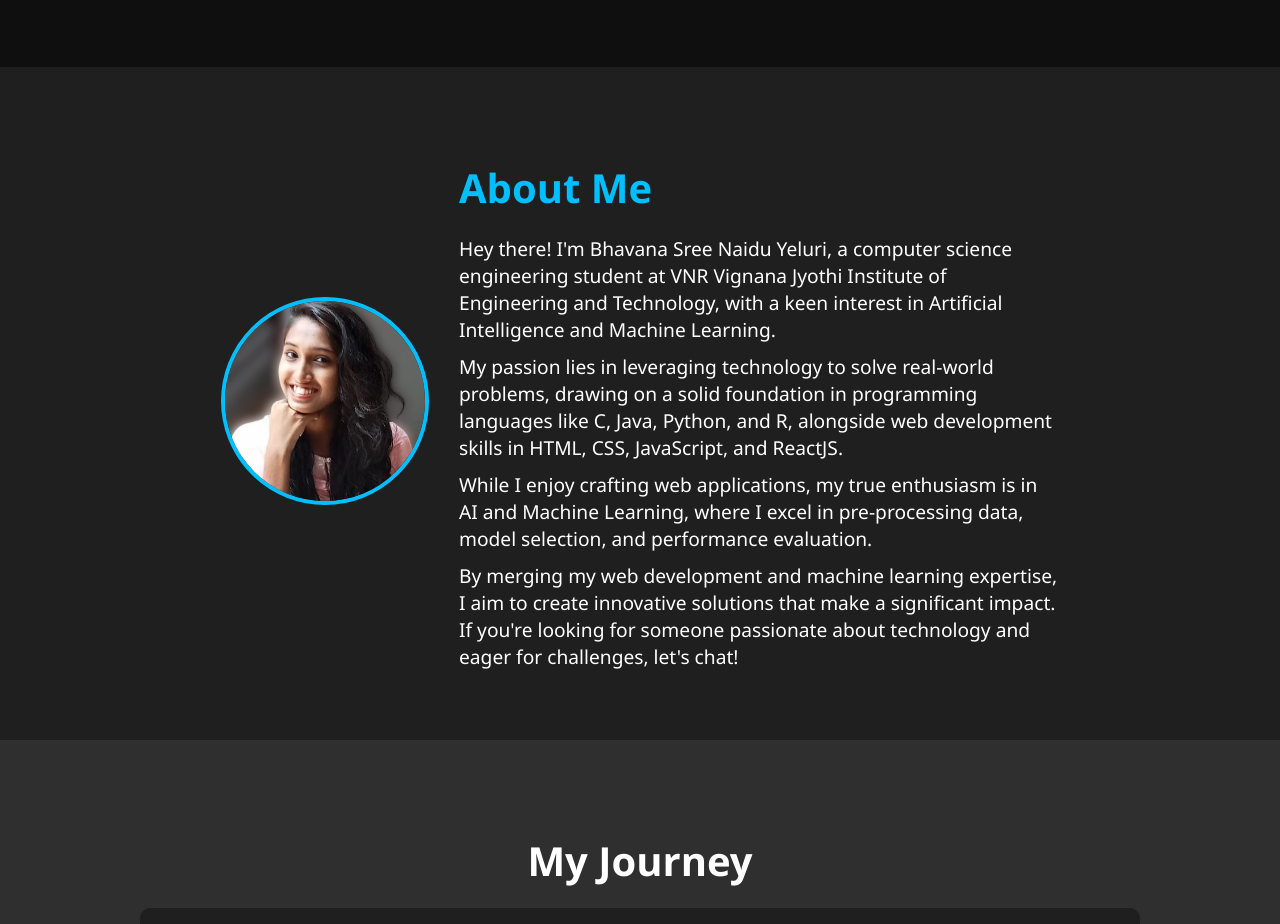
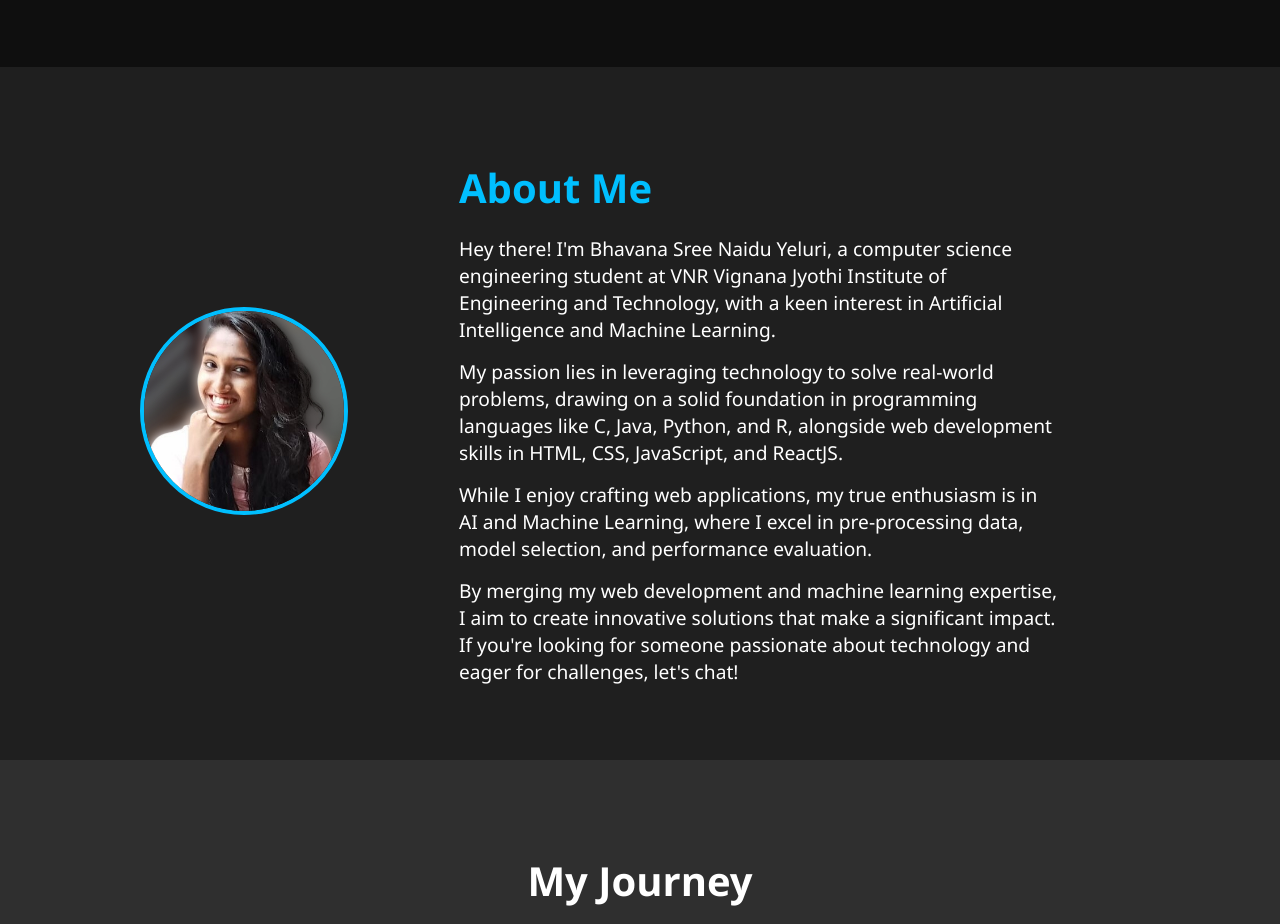
Before and after one commit to bhavana1312/portfolio, a React (Create React App) app: page / in a window 1280 px wide. Shown: the part 820-1744 px from the top of the page. Built offline with nearby package versions, Linux system fonts and the light colour scheme.

Commit message:
Update About.css

```diff
--- a/src/components/About.css
+++ b/src/components/About.css
@@ -1,9 +1,11 @@
 .about-section {
   background-color: #1f1f1f;
+  padding: 60px 20px;
 }
 
 .about-content {
-  display: flex;
+  display: grid;
+  grid-template-columns: 1fr;
   align-items: center;
   justify-content: center;
   max-width: 1000px;
@@ -14,20 +16,34 @@
   width: 200px;
   height: 200px;
   border-radius: 50%;
-  margin-right: 30px;
+  margin: 0 auto 20px;
   border: 4px solid #00bfff;
 }
 
 .about-text {
   max-width: 600px;
   text-align: left;
+  margin: 0 auto;
 }
 
 .about-text h2 {
   font-size: 2.5em;
   color: #00bfff;
+  margin-bottom: 20px;
 }
 
 .about-text p {
   font-size: 1.2em;
+  margin-bottom: 15px;
 }
+
+@media (min-width: 768px) {
+  .about-content {
+    grid-template-columns: auto 1fr;
+    gap: 30px;
+  }
+
+  .about-image {
+    margin: 0;
+  }
+}
```
